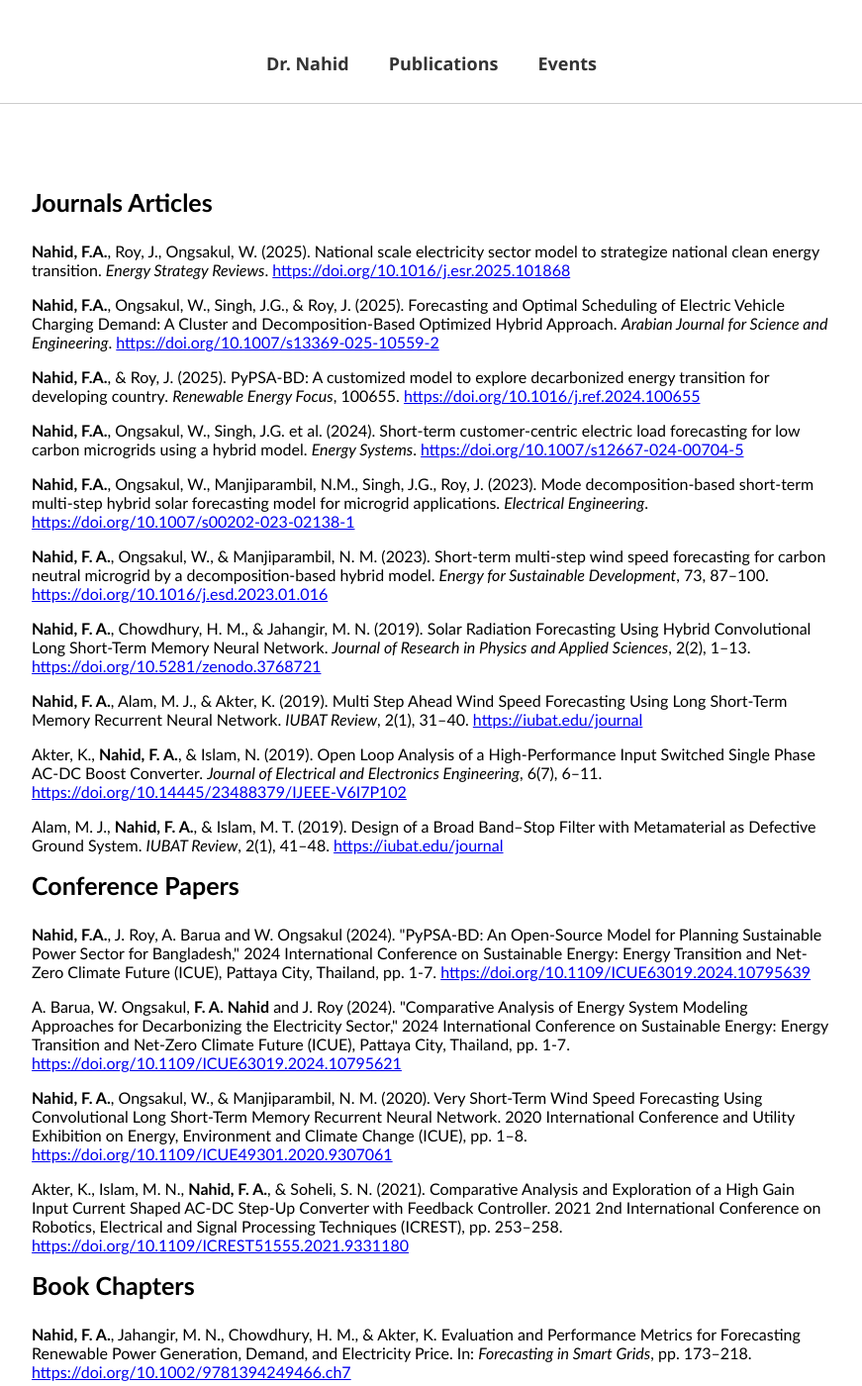
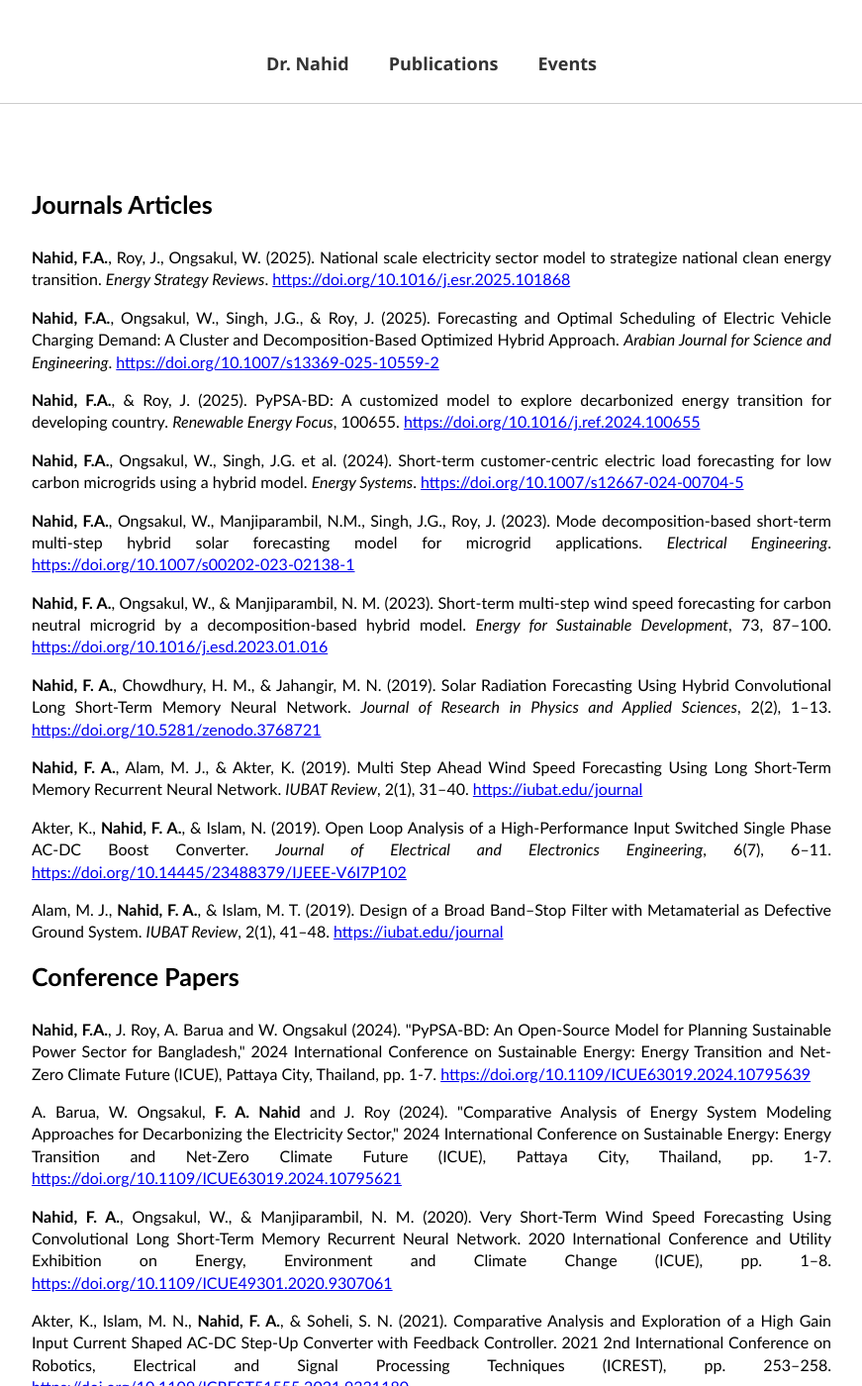
Before and after one commit to FiruzAhamed/firuzahamed.github.io, a Jekyll site: the page built from publications.md, in a window 1280 px wide and 1400 px high. Shown: the whole window at 99% size, without its empty margins (204-1075 px from the left). Built offline with Jekyll 4.4.1, drawn with Linux system fonts in a browser that asks for light colours.

Commit message:
Update style.css
Signed-off-by: Firuz Ahamed Nahid <122635742+FiruzAhamed@users.noreply.github.com>

```diff
--- a/assets/css/style.css
+++ b/assets/css/style.css
@@ -145,6 +145,13 @@ body.events {
   background-color: #ffffff;
 }
 
+/* Ensure Publications & Events text is justified */
+body.publications .page-container,
+body.events .page-container {
+  text-align: justify;
+  line-height: 1.4;   /* optional but recommended */
+}
+
 .page-container {
   max-width: var(--max-content-width);
   margin: 0 auto;
```
